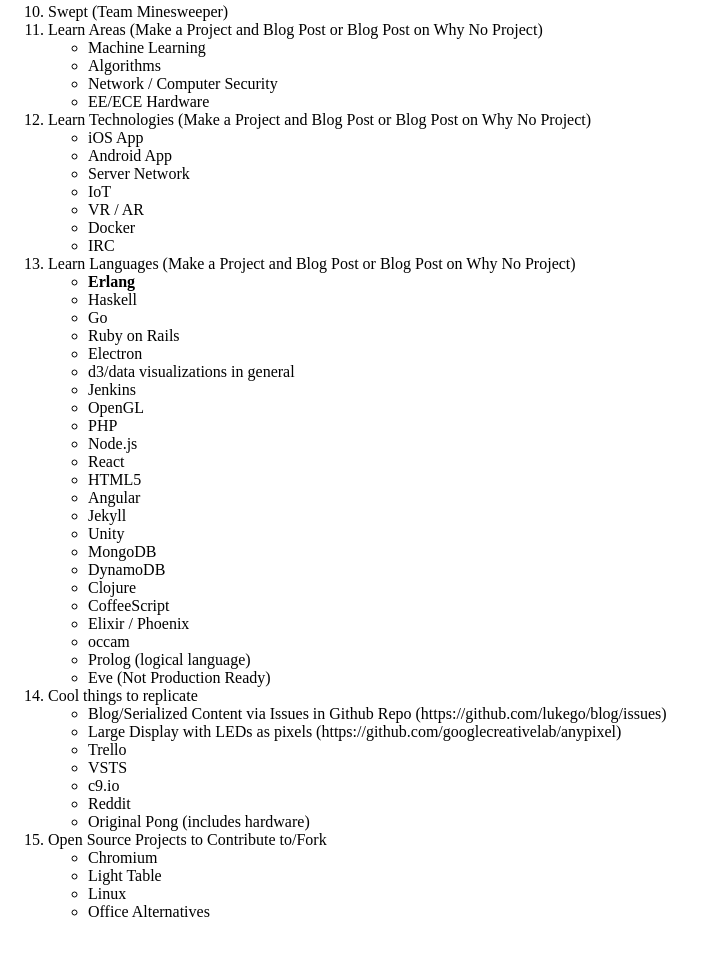
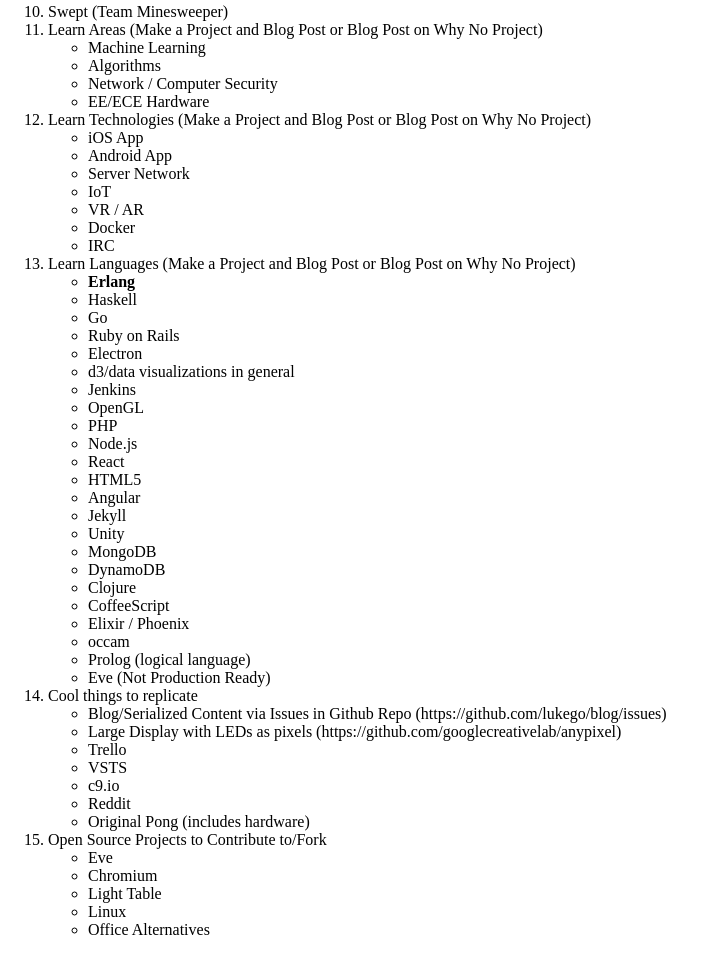
Before and after one commit to jeffhou/jeffhou.github.io-legacy, a plain HTML site: page index.html in a window 1280 px wide. Shown: the part 334-1289 px from the top of the page, without its empty margins (0-704 px from the left). Drawn offline with Linux system fonts and the light colour scheme.

Commit message:
Update index.html

```diff
--- a/index.html
+++ b/index.html
@@ -80,6 +80,7 @@
     </li>
     <li>Open Source Projects to Contribute to/Fork
       <ul>
+        <li>Eve</li>
         <li>Chromium</li>
         <li>Light Table</li>
         <li>Linux</li>
```
